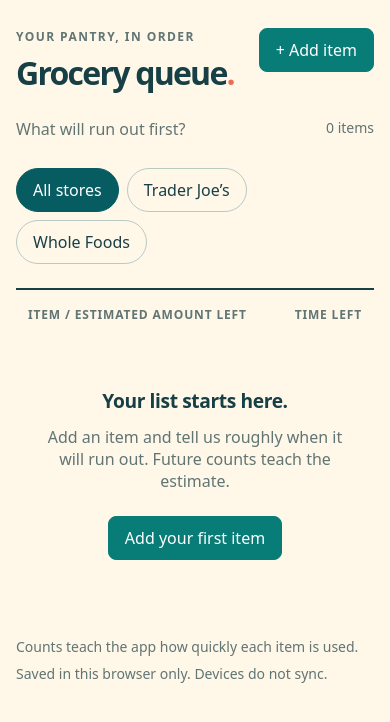
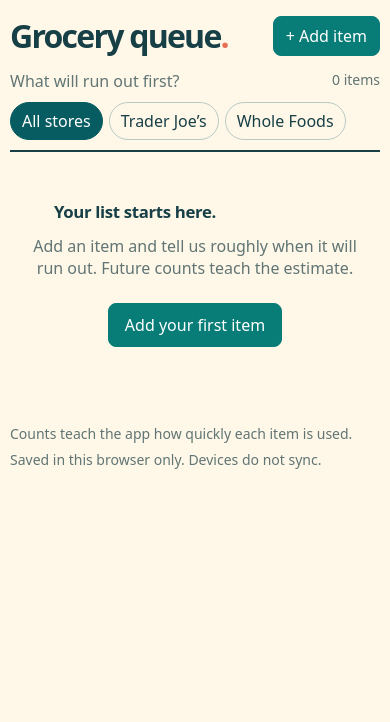
Before and after one commit to miamibeachlabs/groceryqueue, a Preact app: page / in a window 390 px wide. Shown: the top 722 px of the page. Built offline with nearby package versions, Linux system fonts and the light colour scheme.

Commit message:
Compact the mobile grocery queue

```diff
--- a/src/ui/GroceryRow.tsx
+++ b/src/ui/GroceryRow.tsx
@@ -45,6 +45,12 @@ export const GroceryRow = ({
           <button class="primary compact" type="button" onClick={() => onCount(grocery)}>
             Update count
           </button>
+          <p class="stores">
+            {grocery.storeIds
+              .map(id => stores.find(store => store.id === id)?.name)
+              .filter(Boolean)
+              .join(' · ') || 'No store specified'}
+          </p>
         </div>
         <div class="depletion" role="img"
           aria-label={`${duration(daysLeft)} today; ${duration(tomorrow.daysLeft)} tomorrow; seven-day scale`}>
@@ -55,12 +61,6 @@ export const GroceryRow = ({
           <p class="depletion-key"><span>Today</span><span>Tomorrow</span></p>
           <p class="depletion-scale"><span>0</span><span>7 days</span></p>
         </div>
-        <p class="stores">
-          {grocery.storeIds
-            .map(id => stores.find(store => store.id === id)?.name)
-            .filter(Boolean)
-            .join(' · ') || 'No store specified'}
-        </p>
       </div>
       <div class="item-action">
         <span class="time-left">{duration(daysLeft)}</span>
--- a/styles.css
+++ b/styles.css
@@ -31,9 +31,9 @@ ol { margin: 0; padding: 0; list-style: none; }
 .item-description { min-width: 0; }
 h2 { margin: 0; overflow-wrap: anywhere; font-size: 1.2rem; font-weight: 650; letter-spacing: -.02em; }
 .item-description p { margin: 6px 0 0; color: var(--muted); font-variant-numeric: tabular-nums; }
-.amount-line { display: flex; align-items: center; flex-wrap: wrap; gap: 8px; }
+.amount-line { display: flex; align-items: center; flex-wrap: wrap; gap: 8px 12px; }
 .amount-line .compact { min-height: 34px; padding: 5px 9px; font-size: .8125rem; }
-.item-description .stores { overflow-wrap: anywhere; font-size: .875rem; }
+.item-description .stores { margin-left: auto; overflow-wrap: anywhere; font-size: .875rem; }
 .depletion { position: relative; width: min(340px, 52vw); height: 10px; margin-top: 12px; overflow: hidden; background: #e5ebe5; border-radius: 100px; }
 .depletion::after { position: absolute; inset: 0; background: repeating-linear-gradient(to right, transparent 0, transparent calc(14.285% - 1px), #c2cec7 calc(14.285% - 1px), #c2cec7 14.285%); content: ''; }
 .depletion .today, .depletion .tomorrow { position: absolute; inset: 0 auto 0 0; }
@@ -87,14 +87,29 @@ h2 { margin: 0; overflow-wrap: anywhere; font-size: 1.2rem; font-weight: 650; le
 footer { margin-top: 28px; color: var(--muted); font-size: .875rem; line-height: 1.6; }
 footer p { margin: 4px 0; }
 @media (max-width: 520px) {
-  .workspace { padding: 28px 16px; }
-  .masthead { align-items: flex-start; flex-wrap: wrap; }
-  .queue > ol > li { align-items: stretch; flex-direction: column; padding: 20px 12px; }
-  .list-heading { padding-right: 12px; padding-left: 12px; }
+  .workspace { padding: 16px 10px; }
+  .eyebrow { display: none; }
+  h1 { font-size: 2rem; }
+  .masthead { gap: 12px; }
+  .masthead button { min-height: 40px; padding: 8px 12px; }
+  .intro { margin: 14px 0 10px; }
+  .store-filters { gap: 6px; margin-bottom: 10px; }
+  .store-filters button { min-height: 38px; padding: 7px 11px; }
+  .list-heading { display: none; }
+  .queue > ol > li { position: relative; align-items: stretch; flex-direction: column; gap: 7px; padding: 9px 9px 10px; }
+  h2 { max-width: calc(100% - 120px); font-size: 1.05rem; }
+  .amount-line { min-height: 32px; gap: 5px 8px; padding-right: 0; }
+  .amount-line p { margin-top: 0; font-size: .8125rem; }
+  .amount-line .compact { min-height: 32px; padding: 4px 8px; font-size: .75rem; }
+  .item-description .stores { margin-left: auto; font-size: .75rem; }
+  .depletion { height: 8px; margin-top: 5px; }
+  .depletion-caption { display: none; }
   .editor { padding: 18px; }
-  .depletion, .depletion-caption { width: 100%; }
-  .item-action { align-items: stretch; text-align: left; }
-  .purchase-actions { justify-content: flex-start; }
-  .edit-details { align-self: flex-start; }
+  .depletion { width: 100%; }
+  .item-action { align-items: center; flex-direction: row; gap: 5px; text-align: left; }
+  .time-left { position: absolute; top: 10px; right: 9px; font-size: .8125rem; }
+  .purchase-actions { flex: 1; flex-wrap: nowrap; justify-content: flex-start; gap: 5px; }
+  .purchase-actions button { min-height: 36px; padding: 6px 8px; font-size: .75rem; }
+  .edit-details { min-height: 32px; padding: 4px 6px; font-size: .75rem; white-space: nowrap; }
 }
 @media (prefers-reduced-motion: reduce) { * { scroll-behavior: auto !important; } }
```
